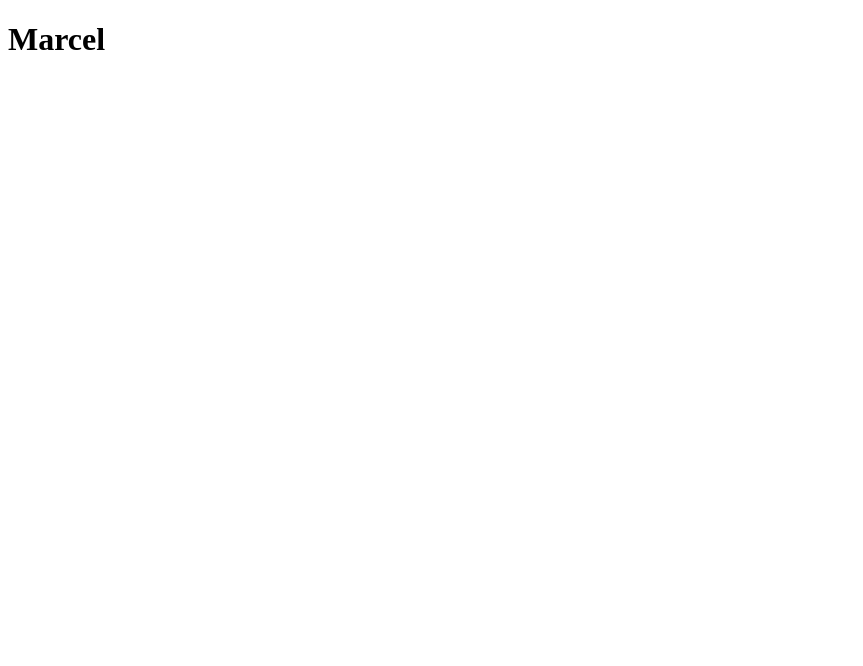
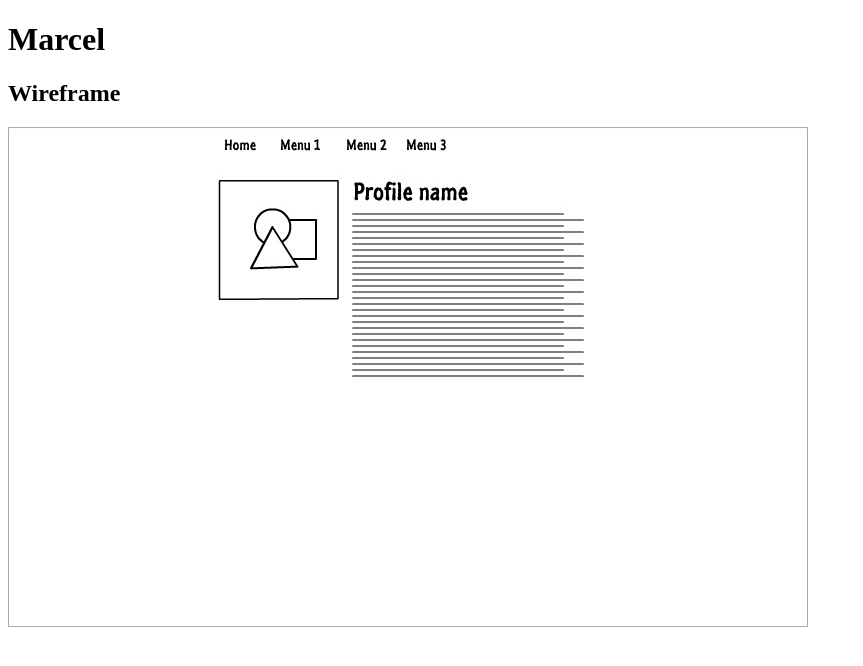
Before and after one commit to makerboomROC/makerboomroc.github.io, a plain HTML site: page index.html in a window 1280 px wide. Shown: the whole page, without its empty margins (0-863 px from the left). Drawn offline with Linux system fonts and the light colour scheme.

Commit message:
Add wireframe

```diff
--- a/index.html
+++ b/index.html
@@ -6,5 +6,10 @@
 </head>
 <body>
     <h1>Marcel</h1>
+
+    <h2>Wireframe</h2>
+    <p>
+        <img src="images/index.jpg">
+    </p>
 </body>
 </html>
```
Also changed, not shown: images/index.jpg (added).
